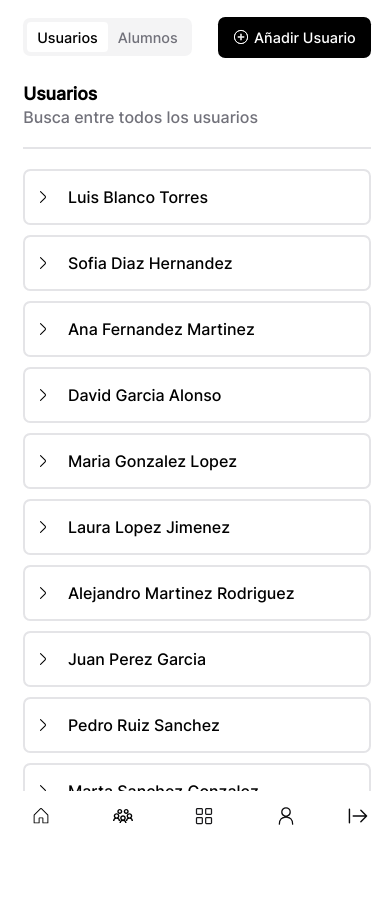
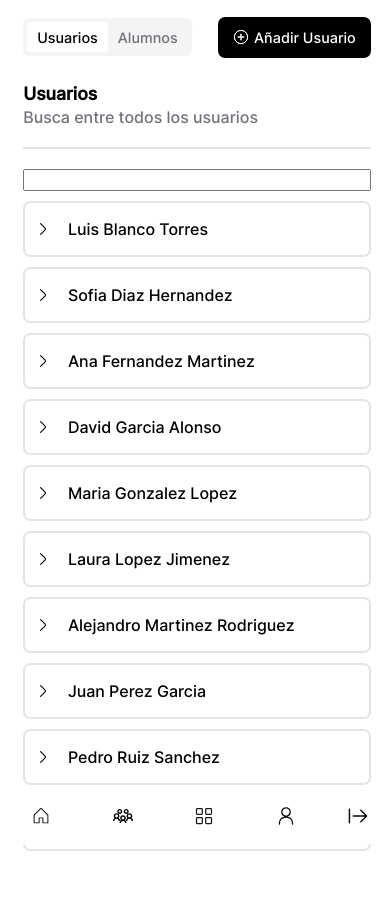
Before and after one commit to Marccb18/Extraescolares-SJO, a PHP site: page /admin/gestion_users.php in a window 390 px wide. Before the commit the page ends 825 px from the top, so only its background shows below. Run offline with PHP 8.4, Linux system fonts and the light colour scheme; the visitor is signed in with stand-in values (Sample User, id 1); data comes from the database, SQL or seed files in the repository.

Commit message:
Cosas de responsive

```diff
--- a/admin/gestion_users.php
+++ b/admin/gestion_users.php
@@ -150,9 +150,10 @@ $db = null;
                     <?php } ?>
                 </table>
                 <div id="table-mobile">
+                    <input type="search" name="" id="search">
                     <?php foreach ($showUsers as $user) { ?>
                         <details>
-                            <summary>
+                            <summary class="materis">
                                 <img src="../assets/img/arrow-select.svg" alt="">
                                 <p><?= $user['Nombre'] . ' ' . $user['Apellidos'] ?></p>
                             </summary>
--- a/assets/css/dashboard.css
+++ b/assets/css/dashboard.css
@@ -667,7 +667,7 @@ input[type="checkbox"] {
     border-radius: 0;
 }
 
-#mobile-menu, #table_mobile {
+#mobile-menu, #table-mobile {
     display: none;
 }
 
@@ -787,6 +787,7 @@ input[type="checkbox"] {
         border: 2px solid rgba(228, 228, 231, 1);
         border-radius: 0.45rem;
         transition: border all .1s;
+        appearance: none;
     }
 
     summary img {
@@ -798,12 +799,17 @@ input[type="checkbox"] {
 
     }
 
+    details summary::-webkit-details-marker {
+        display: none;
+    }
+
     details summary {
         display: flex;
         cursor: pointer;
         align-items: center;
         gap: 5%;
         margin-left: 10px;
+        list-style: none;
     }
 
 }
--- a/assets/js/index.js
+++ b/assets/js/index.js
@@ -2,7 +2,7 @@ let search = document.getElementById('search');
 let optionsMateris = document.getElementsByClassName('materis');
 search?.addEventListener('keyup', e => {
     let keyword ='';
-    if (e.key === 'Escape' || search.value === '') {
+    if (e.key === 'Escape') {
         search.value = '';
         keyword = '';
         search.blur();
```
